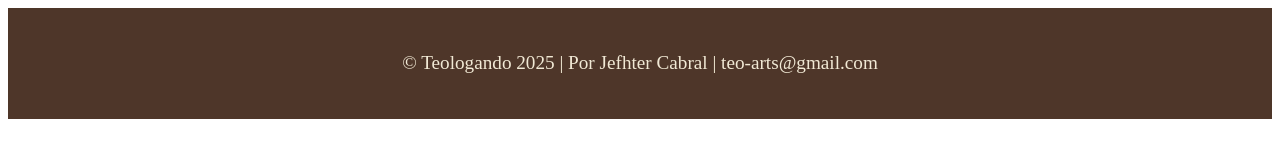
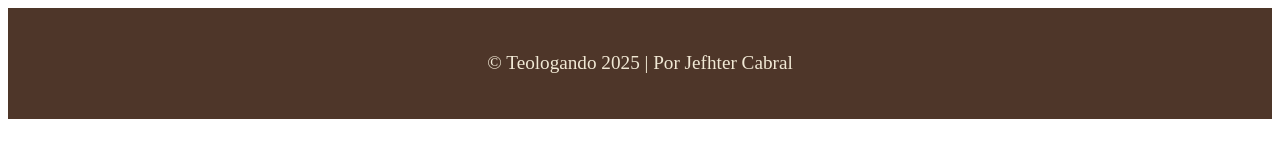
Before and after one commit to jefhter/teologando, a plain HTML site: page src/components/footer.html in a window 1280 px wide. Drawn offline with Linux system fonts and the light colour scheme.

Commit message:
up: texto footer

```diff
--- a/src/components/footer.html
+++ b/src/components/footer.html
@@ -6,7 +6,7 @@
 <body>
     <footer>
         <div class="footer-container" id="contato">
-            <p>© Teologando 2025 | Por Jefhter Cabral | teo-arts@gmail.com</p>
+            <p>© Teologando 2025 | Por Jefhter Cabral</p>
         </div>
     </footer>
 </body>
```
